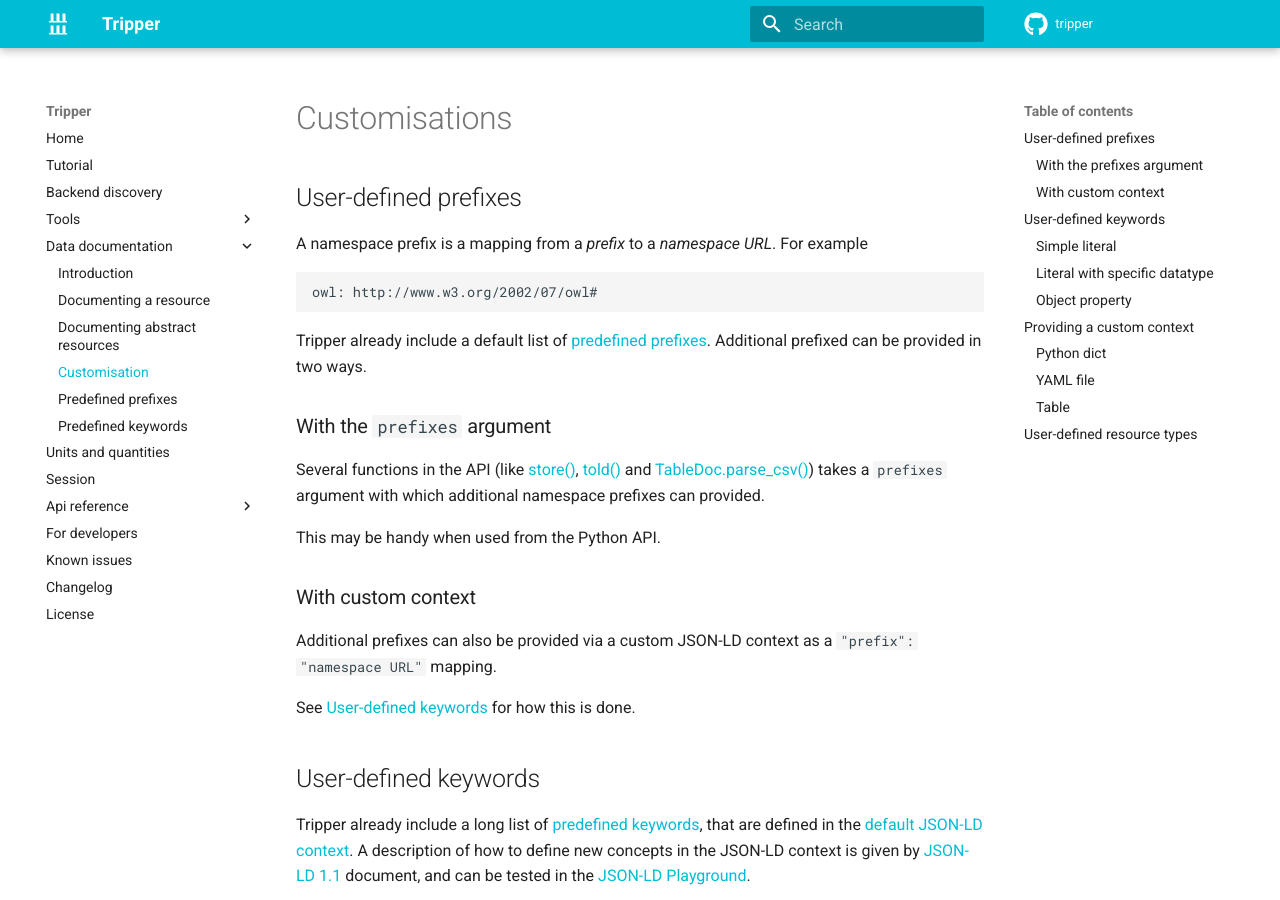
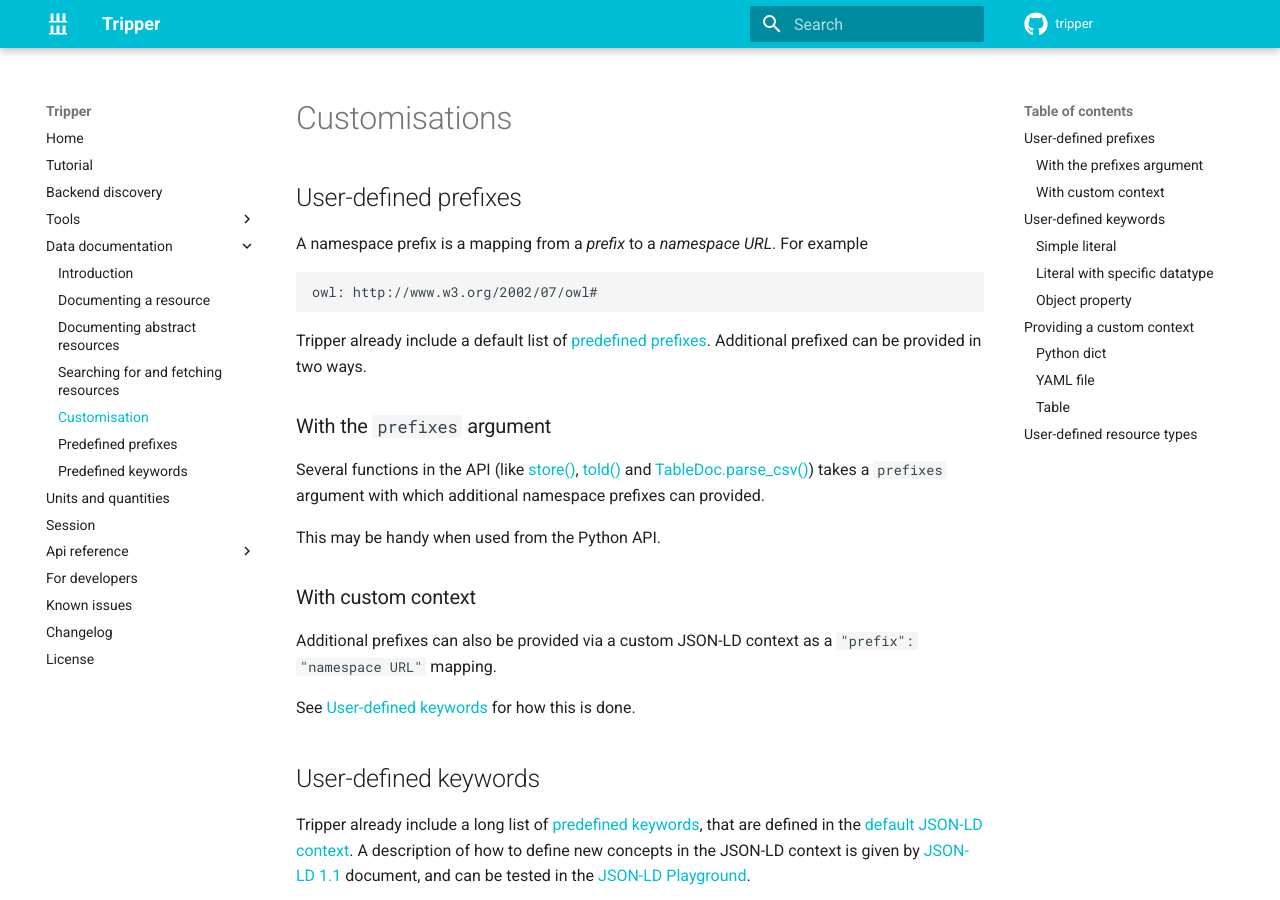
Before and after one commit to EMMC-ASBL/tripper, an MkDocs documentation site: the page built from docs/datadoc/customisation.md, in a window 1280 px wide and 900 px high. Built offline with MkDocs 1.6.1 and Material for MkDocs 9.7.7, drawn with Linux system fonts in a browser that asks for light colours; comment, search, counter and statistics services are not loaded; the version menu is left out.

Commit message:
Added serach in triplestore doc to nav

```diff
--- a/docs/datadoc/customisation.md
+++ b/docs/datadoc/customisation.md
@@ -245,6 +245,7 @@ Instead, the list of available resource types should be stored and retrieved fro
 [Python dict]: #python-dict
 [resource types]: introduction.md#resource-types
 [Documenting a resource]: documenting-a-resource.md
+[Search for and fetching resources]: fetching-resources-from-a-triplestore.md
 [predefined prefixes]: prefixes.md
 [predefined keywords]: keywords.md
 [default context]: https://raw.githubusercontent.com/EMMC-ASBL/tripper/refs/heads/master/tripper/context/0.2/context.json
--- a/mkdocs.yml
+++ b/mkdocs.yml
@@ -95,6 +95,7 @@ nav:
     - Introduction: datadoc/introduction.md
     - Documenting a resource: datadoc/documenting-a-resource.md
     - Documenting abstract resources: datadoc/classdoc.md
+    - Searching for and fetching resources: datadoc/fetching-resources-from-a-triplestore.md
     - Customisation: datadoc/customisation.md
     - Predefined prefixes: datadoc/prefixes.md
     - Predefined keywords: datadoc/keywords.md
```
